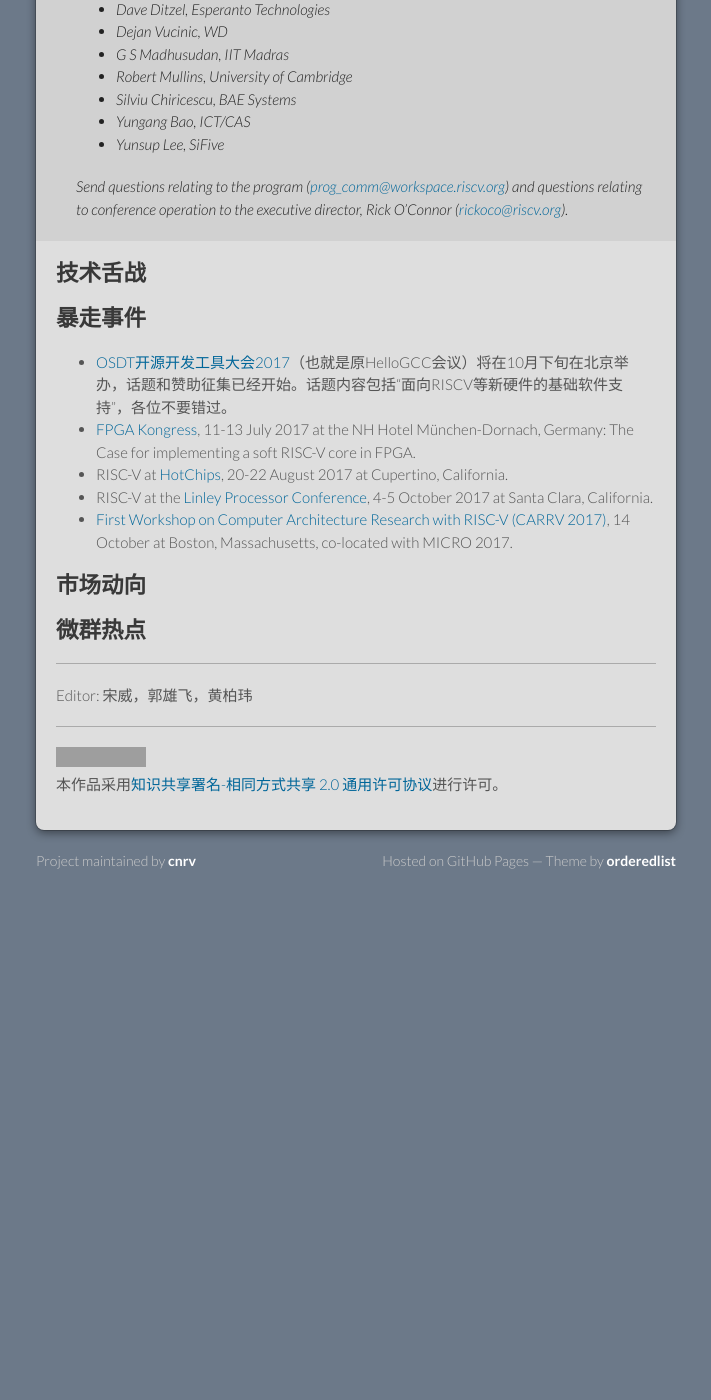
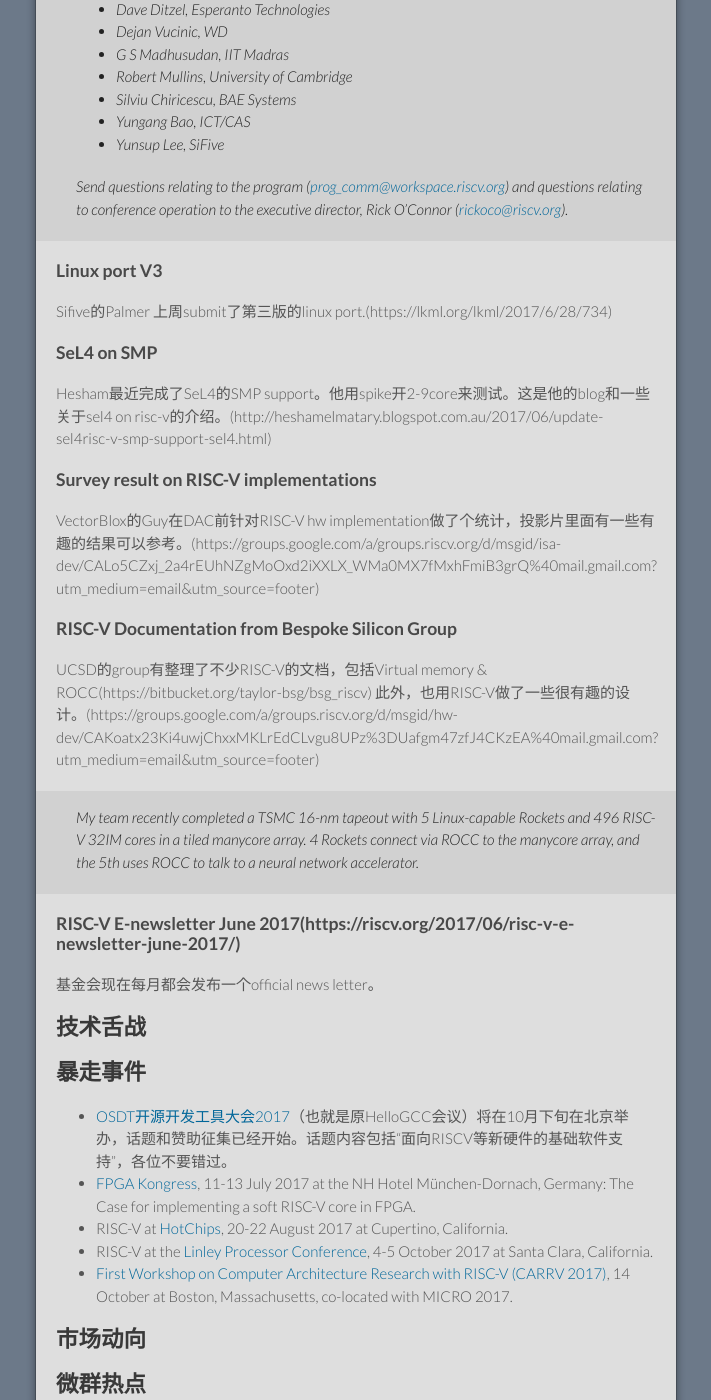
Before and after one commit to cnrv/home, a Jekyll site: the page built from bi-week-rpts/2017-07-06.md, in a window 1280 px wide and 1400 px high, scrolled down 869 px. Shown: the whole window, without its empty margins (284-995 px from the left). Built offline with Jekyll 4.4.1, drawn with Linux system fonts in a browser that asks for light colours; our own code applies the rules of GitHub Pages for plain Markdown files; before the commit the page ends 1810 px from its top, so only the background shows below that; grey boxes are pictures that could not be loaded.

Commit message:
Update 2017-07-06.md

```diff
--- a/bi-week-rpts/2017-07-06.md
+++ b/bi-week-rpts/2017-07-06.md
@@ -40,6 +40,22 @@
 > Send questions relating to the program ([prog_comm@workspace.riscv.org](mailto:prog_comm@workspace.riscv.org))
 > and questions relating to conference operation to the executive director, Rick O'Connor ([rickoco@riscv.org](mailto:rickoco@riscv.org)).
 
+### Linux port V3
+Sifive的Palmer 上周submit了第三版的linux port.(https://lkml.org/lkml/2017/6/28/734)
+
+### SeL4 on SMP
+Hesham最近完成了SeL4的SMP support。他用spike开2-9core来测试。这是他的blog和一些关于sel4 on risc-v的介绍。(http://heshamelmatary.blogspot.com.au/2017/06/update-sel4risc-v-smp-support-sel4.html)
+
+### Survey result on RISC-V implementations
+VectorBlox的Guy在DAC前针对RISC-V hw implementation做了个统计，投影片里面有一些有趣的结果可以参考。(https://groups.google.com/a/groups.riscv.org/d/msgid/isa-dev/CALo5CZxj_2a4rEUhNZgMoOxd2iXXLX_WMa0MX7fMxhFmiB3grQ%40mail.gmail.com?utm_medium=email&utm_source=footer)
+
+### RISC-V Documentation from Bespoke Silicon Group
+UCSD的group有整理了不少RISC-V的文档，包括Virtual memory & ROCC(https://bitbucket.org/taylor-bsg/bsg_riscv) 此外，也用RISC-V做了一些很有趣的设计。(https://groups.google.com/a/groups.riscv.org/d/msgid/hw-dev/CAKoatx23Ki4uwjChxxMKLrEdCLvgu8UPz%3DUafgm47zfJ4CKzEA%40mail.gmail.com?utm_medium=email&utm_source=footer)
+>My team recently completed a TSMC 16-nm tapeout with 5 Linux-capable Rockets and 496 RISC-V 32IM cores in a tiled manycore array. 4 Rockets connect via ROCC to the manycore array, and the 5th uses ROCC to talk to a neural network accelerator.
+
+### RISC-V E-newsletter June 2017(https://riscv.org/2017/06/risc-v-e-newsletter-june-2017/)
+基金会现在每月都会发布一个official news letter。
+
 ## 技术舌战
 
 
```
